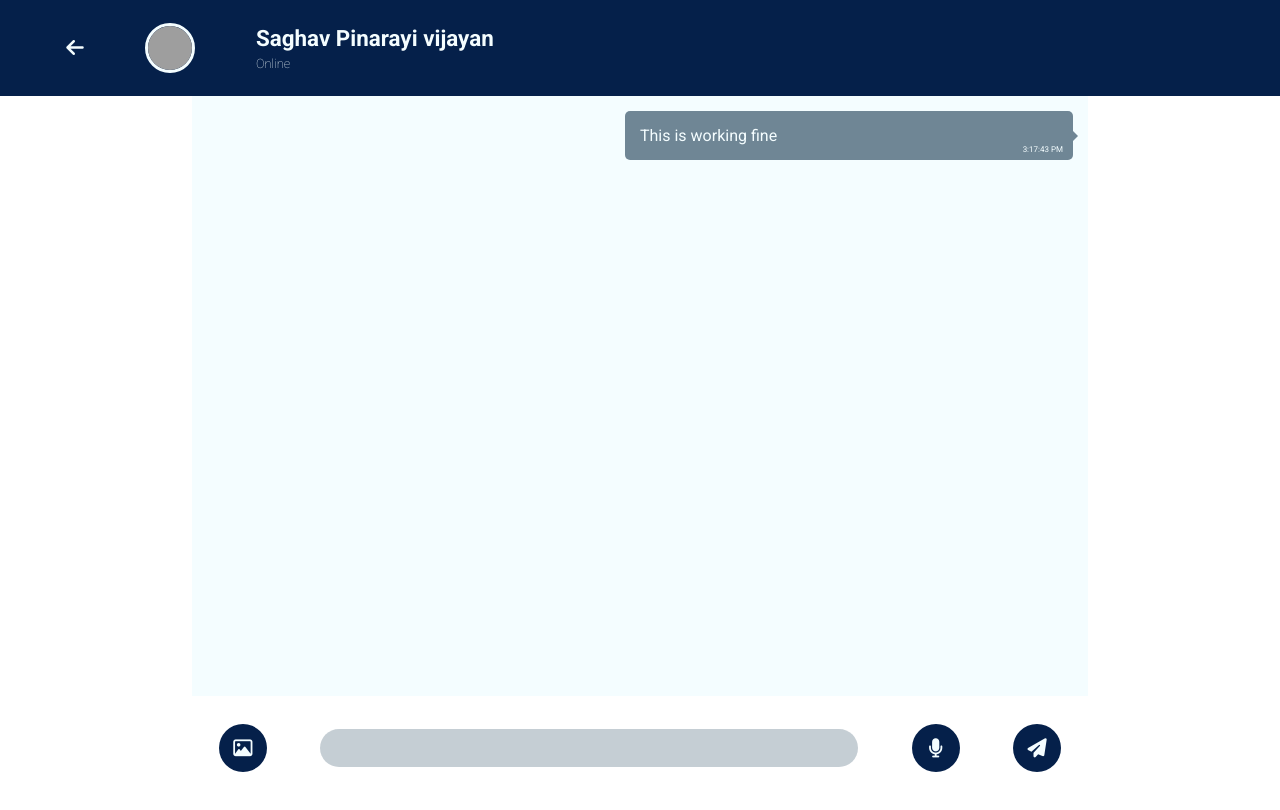
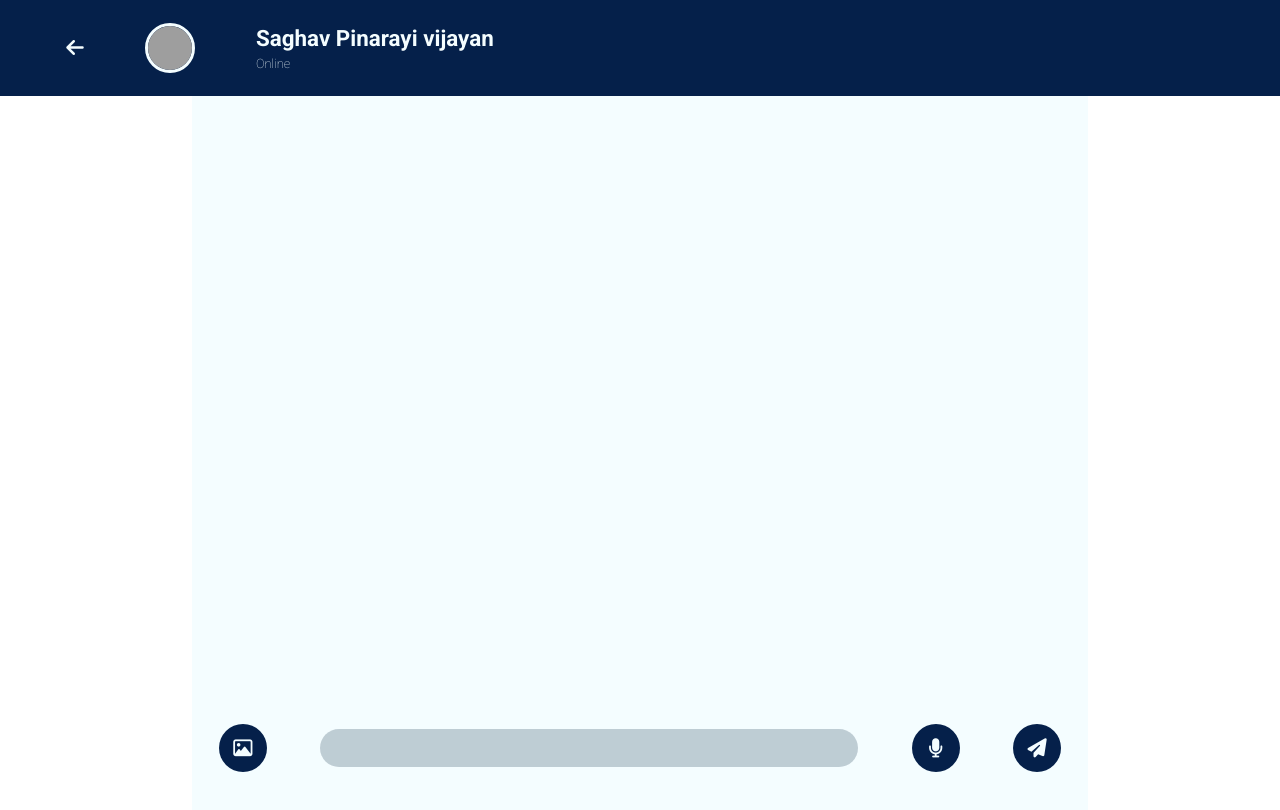
Before and after one commit to roshith2001/chat-app, a React (Create React App) app: page / in a window 1280 px wide. Shown: the top 810 px of the page. Built offline with nearby package versions, Linux system fonts and the light colour scheme; grey boxes are pictures that could not be loaded; the HTML template or start-up script is replaced by a standard one.

Commit message:
Elements Fixed in Potion and added activity on ChatBubble

```diff
--- a/src/App.js
+++ b/src/App.js
@@ -1,16 +1,32 @@
 import Header from "./Components/Header";
 import ChatArea from "./Components/ChatArea";
 import ControlPanel from "./Components/ControlPanel";
+import { useState } from "react";
 
 
 function App() {
+
+  const [messages, setMessage] = useState([]);
+  const[value, setValue] = useState('');
+
+  const changeValue = (newValue) => {
+    setValue(newValue);
+  }
+  const handleClick = (event) => {
+    event.preventDefault();
+    const message = value;
+    setMessage([...messages, {text: message}]);
+    setValue('');
+  }
+
+
   return (
     <div>
       <Header pName="Saghav Pinarayi vijayan" status= "Online"
       img="https://img.freepik.com/free-photo/portrait-white-man-
       isolated_53876-40306.jpg"/>
-      <ChatArea />
-      <ControlPanel/>
+      <ChatArea messageArray = {messages}/>
+      <ControlPanel messageSend={handleClick} onValueChange={changeValue} value={value}/>
     </div>
   );
 }
--- a/src/ChatBubble.js
+++ b/src/ChatBubble.js
@@ -18,7 +18,7 @@ function ChatBubble(props) {
     return (
         <div className='bubbleContainer'>
             <div className='chat-bubble sent'>
-                    {props.message}
+                    {props.text}
                     <div className='time-stamp'>{time.toLocaleTimeString()}</div>
             </div>
         </div>
--- a/src/Components/ChatArea.css
+++ b/src/Components/ChatArea.css
@@ -19,13 +19,16 @@
 }
 .master-container{
     width: 100%;
-    height: 75vh;
+    height: 175vh;
     display: flex;
     justify-content: center;
+    overflow: auto;
+    position: absolute;
+    top: 12vh;
 }
 .containerChat{
     width: 100%;
-    height: 75vh;
+    height: inherit;
     background-color: var(--cool-white);
 }
 .chat-bubble{
--- a/src/Components/ChatArea.js
+++ b/src/Components/ChatArea.js
@@ -4,10 +4,15 @@ import './ChatArea.css';
 
 
 function ChatArea(props) {
+    const bubbleText = props.messageArray;
+    console.log(bubbleText)
     return (
         <div className='master-container'>
             <div className='containerChat'>
-                <ChatBubble id="1" message="This is working fine"/>
+                {bubbleText.map((message, index) => (
+                    <ChatBubble text={message.text}/>
+                ))}
+
             </div>
         </div>
     );
--- a/src/Components/ControlPanel.css
+++ b/src/Components/ControlPanel.css
@@ -4,6 +4,10 @@
     padding: 0;
     display: flex;
     justify-content: center;
+    position: fixed;
+    bottom: 0;
+    z-index: 900;
+
 }
 .control-container{
     width: 100%;
--- a/src/Components/ControlPanel.js
+++ b/src/Components/ControlPanel.js
@@ -1,14 +1,22 @@
-import React from 'react';
+import React, { useRef, useState } from 'react';
 import './ControlPanel.css';
 
 function ControlPanel(props) {
+
+    const [value, setValue] = useState('');
+
+    const onHandleChange = (event) => {
+        const newValue = event.target.value;
+        setValue(newValue);
+        props.onValueChange(newValue);
+    }
     return (
         <div className='master-control'>
             <div className='control-container'>
                 <button className='attachment'><i class="fa-regular fa-image"></i></button>
-                <input type = "text"></input>
+                <input type = "text" value={props.value} onChange={onHandleChange}></input>
                 <button className='recording'><i class="fa-solid fa-microphone"></i></button>
-                <button className='send-btn'><i class="fa-solid fa-paper-plane"></i></button>
+                <button className='send-btn' onClick={props.messageSend}><i class="fa-solid fa-paper-plane"></i></button>
             </div>
         </div>
     );
--- a/src/Components/Header.css
+++ b/src/Components/Header.css
@@ -25,6 +25,9 @@ body{
     display: flex;
     align-items: center;
     background-color: var(--navy-blue);
+    position: fixed;
+    top: 0;
+    z-index: 800;
 }
 .image-container{
     width: 20%;
```
